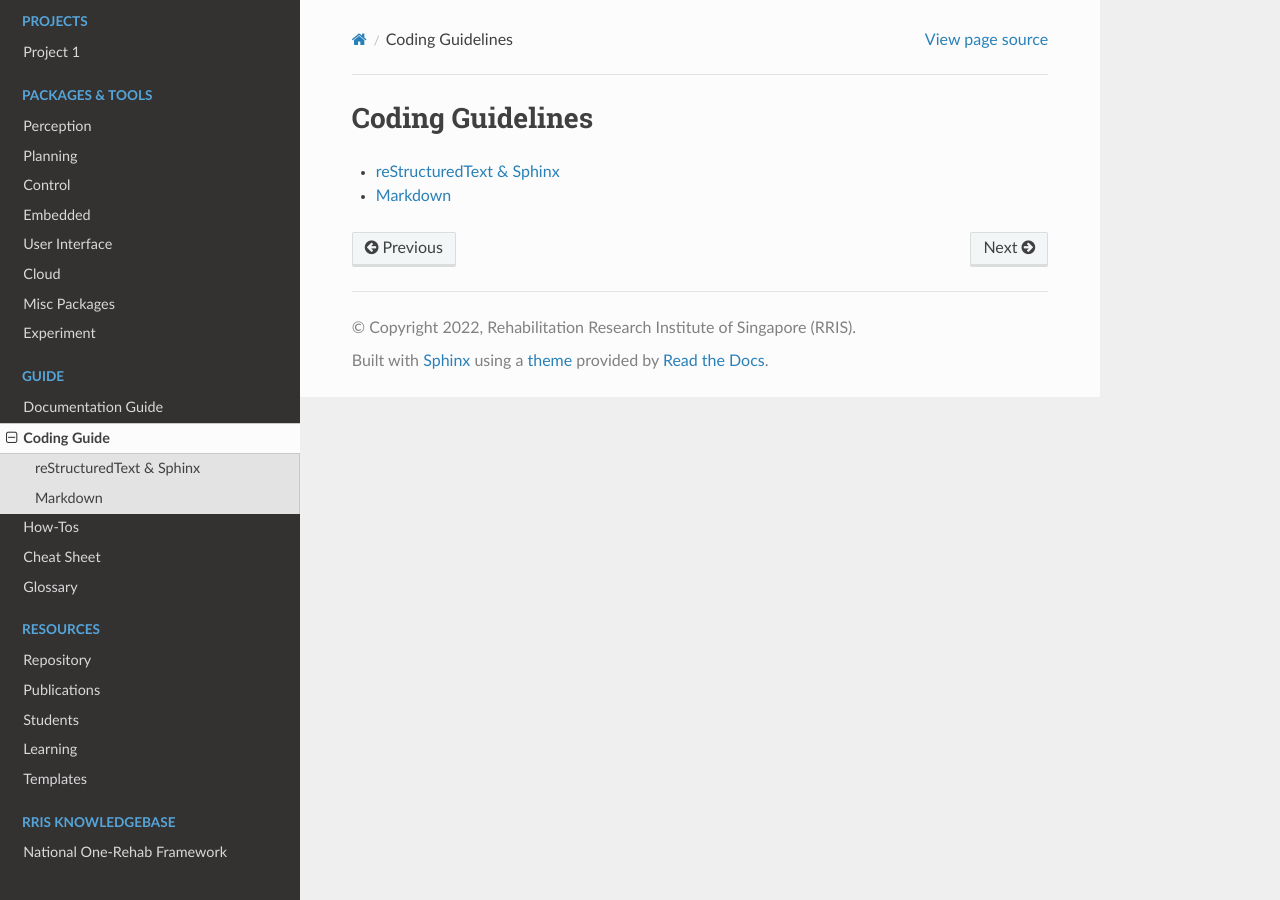
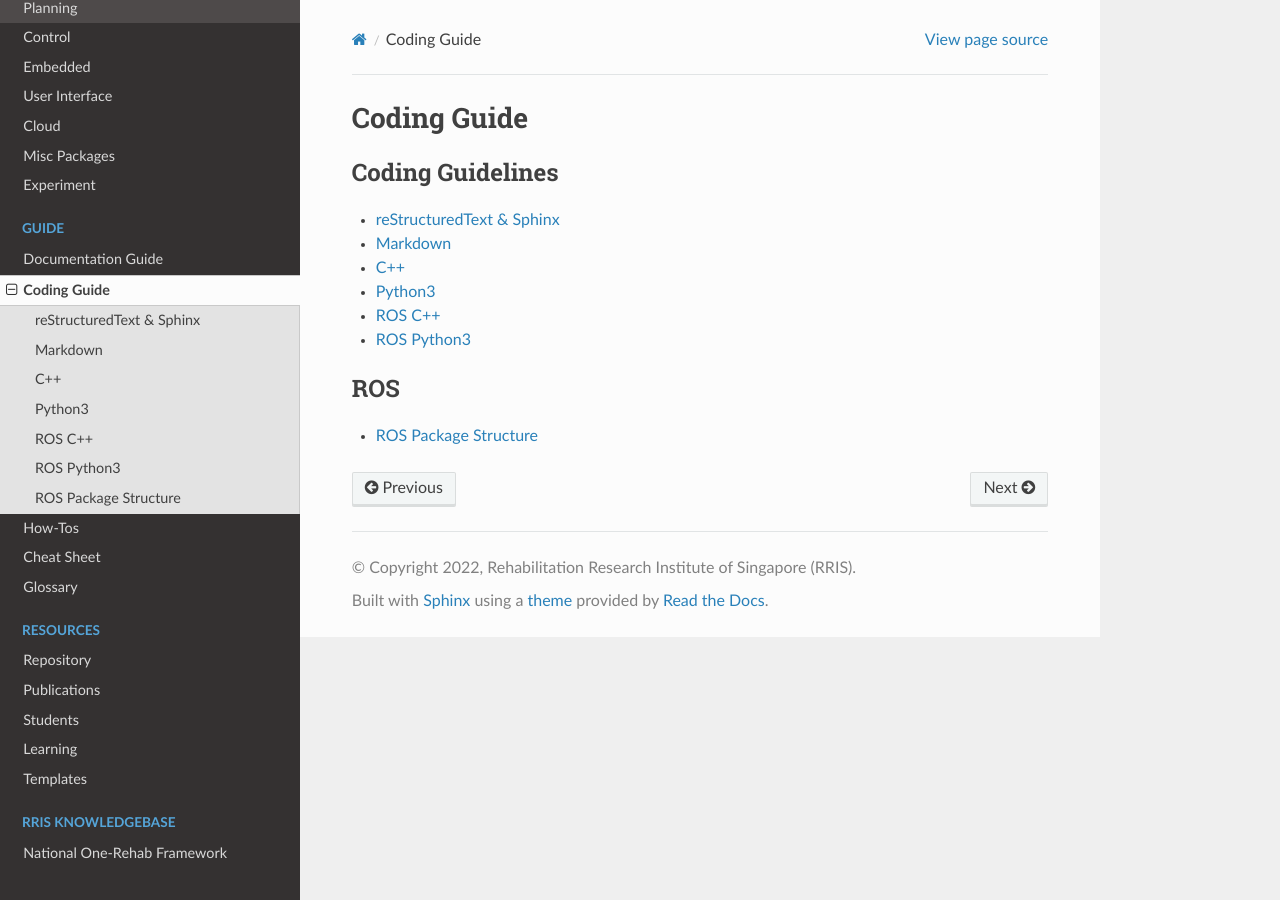
Before and after one commit to tky1026/rris_doc, a Sphinx documentation site: the page built from docs/source/Doc/Guide/guide_code.rst, in a window 1280 px wide. Built offline with Sphinx 7.4.7 and the Read the Docs theme 2.0.0, drawn with Linux system fonts in a browser that asks for light colours; pages that are not in the unit, such as notebooks, are missing from menus.

Commit message:
add c++ guide

```diff
--- /dev/null
+++ b/docs/source/Doc/Guide/Coding/Python/code_py.rst
@@ -0,0 +1,5 @@
+.. _code-py:
+
+=======
+Python3
+=======
--- /dev/null
+++ b/docs/source/Doc/Guide/Coding/PythonROS/code_pyros.rst
@@ -0,0 +1,5 @@
+.. _code-pyros:
+
+===========
+ROS Python3
+===========
--- /dev/null
+++ b/docs/source/Doc/Guide/ROS/ros_pkg_structure.rst
@@ -0,0 +1,3 @@
+=====================
+ROS Package Structure
+=====================
--- a/docs/source/Doc/Guide/guide_code.rst
+++ b/docs/source/Doc/Guide/guide_code.rst
@@ -1,11 +1,22 @@
 .. _guide-code:
 
-=================
-Coding Guidelines
-=================
+============
+Coding Guide
+============
 
 .. toctree::
+   :caption: Coding Guidelines
    :maxdepth: 1
 
    reStructuredText & Sphinx <Coding/reSTSphinx/code_rst.rst>
    Markdown <Coding/Markdown/code_markdown.rst>
+   C++ <Coding/Cpp/code_cpp.rst>
+   Python3 <Coding/Python/code_py.rst>
+   ROS C++ <Coding/CppROS/code_cppros.rst>
+   ROS Python3 <Coding/PythonROS/code_pyros.rst>
+
+.. toctree::
+   :caption: ROS
+   :maxdepth: 1
+
+   ROS/ros_pkg_structure
--- a/docs/source/Doc/Resources/FYP/fyp_wangyi.rst
+++ b/docs/source/Doc/Resources/FYP/fyp_wangyi.rst
@@ -15,7 +15,7 @@ Goal-oriented Grasping in Clutter With Human-in-The-loop Implementation
    Assoc Prof Ang Wei Tech
 
 :Researchers:
-   Neha, |rris_kuanyuee|, J-Anne
+   Neha, |rris_kuanyuee|, |rris_janne|
 
 :School:
    NTU MAE
--- a/docs/source/conf.py
+++ b/docs/source/conf.py
@@ -44,6 +44,7 @@ rst_prolog = """
 .. |rris_copyright| replace:: Copyright 2022, Rehabilitation Research Institute of Singapore (RRIS)
 .. |rris_license|   replace:: Proprietary, Rehabilitation Research Institute of Singapore (RRIS)
 .. |rris_kuanyuee|  replace:: :ref:`Kuan Yuee <rris_staff_kuanyuee>`
+.. |rris_janne|     replace:: :ref:`J-Anne <rris_staff_janne>`
 .. |rris_lilei|     replace:: :ref:`Li Lei <rris_staff_lilei>`
 .. |rris_marcus|    replace:: :ref:`Marcus <rris_staff_marcusleong>`
 .. |rris_chinxian|  replace:: :ref:`Chin Xian <rris_staff_chinxian>`
```
Also changed, not shown: docs/source/Doc/Guide/Coding/Cpp/code_cpp.rst (added, +191 -0 lines), docs/source/Doc/Guide/Coding/CppROS/code_cppros.rst (added, +16 -0 lines), docs/source/Doc/Intro/team.rst (+17 -0 lines).
